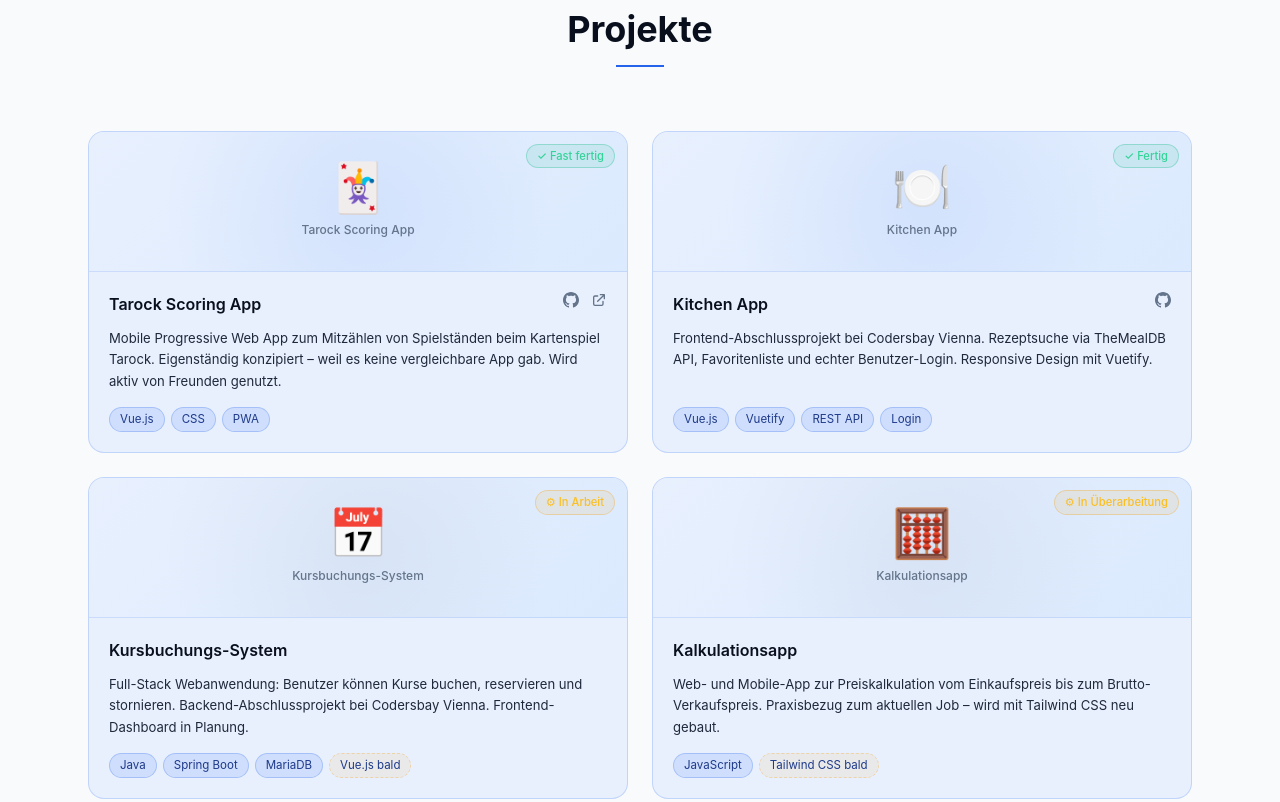
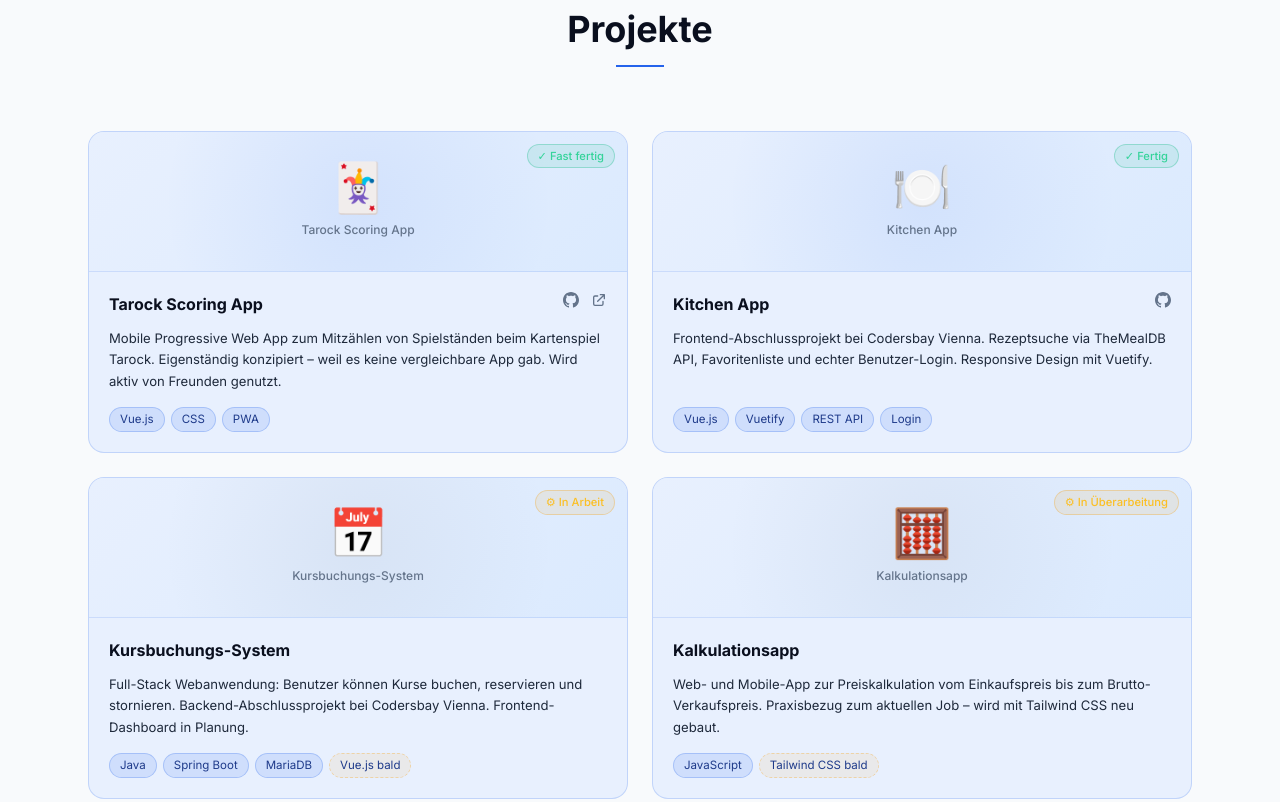
Before and after one commit to philippreischer/philippreischer.github.io, a website: page index.html in a window 1280 px wide. Shown: the part 2732-3534 px from the top of the page. Drawn offline with Linux system fonts and the light colour scheme.

Commit message:
feat: self-host Inter font for GDPR compliance

```diff
--- a/css/style.css
+++ b/css/style.css
@@ -65,8 +65,33 @@
   transition: background-color 0.3s ease, border-color 0.3s ease, color 0.3s ease;
 }
 
-/* Fonts */
-@import url('https://fonts.googleapis.com/css2?family=Inter:wght@300;400;500;600;700&display=swap');
+/* Fonts – self-hosted (DSGVO-konform) */
+@font-face {
+  font-family: 'Inter';
+  font-style: normal;
+  font-weight: 400;
+  font-display: swap;
+  src: url('../fonts/inter-latin-400-normal.woff2') format('woff2');
+  unicode-range: U+0000-00FF, U+0131, U+0152-0153, U+02BB-02BC, U+02C6, U+02DA, U+02DC, U+0304, U+0308, U+0329, U+2000-206F, U+20AC, U+2122, U+2191, U+2193, U+2212, U+2215, U+FEFF, U+FFFD;
+}
+
+@font-face {
+  font-family: 'Inter';
+  font-style: normal;
+  font-weight: 500;
+  font-display: swap;
+  src: url('../fonts/inter-latin-500-normal.woff2') format('woff2');
+  unicode-range: U+0000-00FF, U+0131, U+0152-0153, U+02BB-02BC, U+02C6, U+02DA, U+02DC, U+0304, U+0308, U+0329, U+2000-206F, U+20AC, U+2122, U+2191, U+2193, U+2212, U+2215, U+FEFF, U+FFFD;
+}
+
+@font-face {
+  font-family: 'Inter';
+  font-style: normal;
+  font-weight: 700;
+  font-display: swap;
+  src: url('../fonts/inter-latin-700-normal.woff2') format('woff2');
+  unicode-range: U+0000-00FF, U+0131, U+0152-0153, U+02BB-02BC, U+02C6, U+02DA, U+02DC, U+0304, U+0308, U+0329, U+2000-206F, U+20AC, U+2122, U+2191, U+2193, U+2212, U+2215, U+FEFF, U+FFFD;
+}
 
 html {
   font-family: 'Inter', system-ui, sans-serif;
```
Also changed, not shown: fonts/inter-latin-400-normal.woff2 (added), fonts/inter-latin-500-normal.woff2 (added), fonts/inter-latin-700-normal.woff2 (added).
